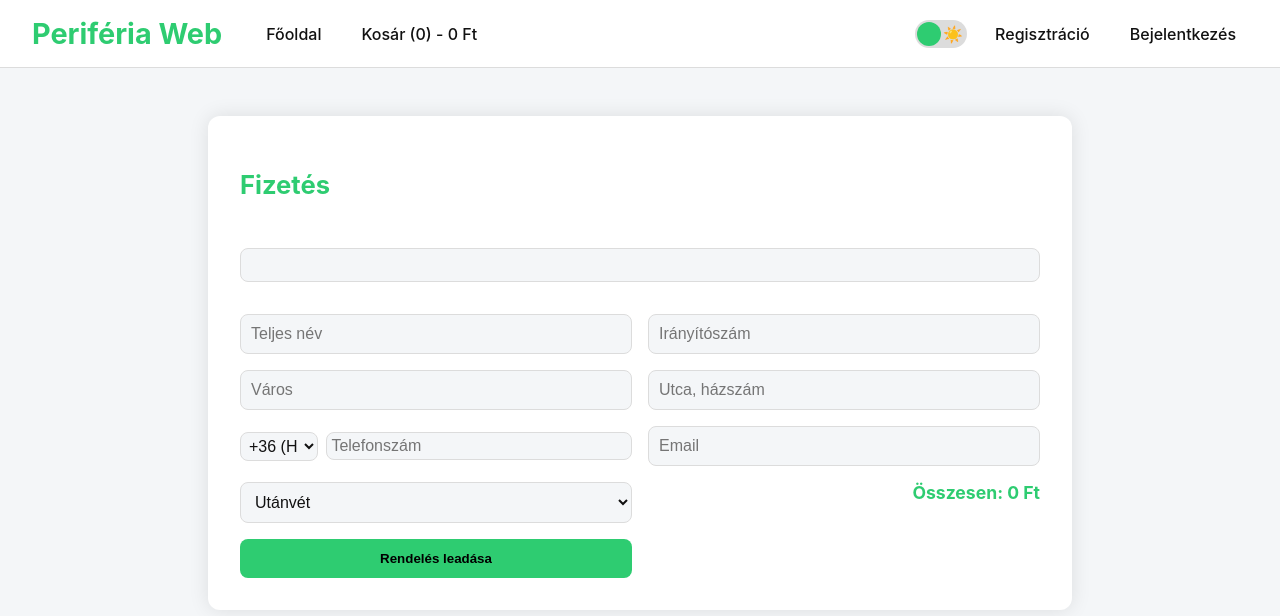
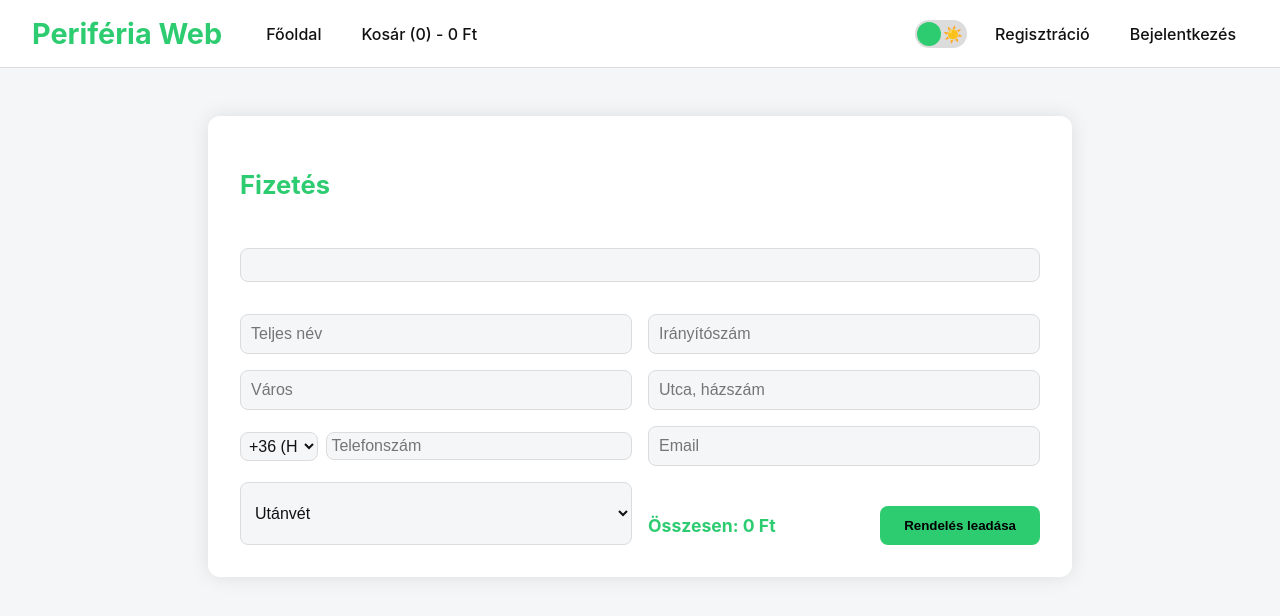
Before and after one commit to Harisnorbert/periferiaweb, a React (Create React App) app in the folder client/: page /FizetesOldal in a window 1280 px wide. Shown: the top 616 px of the page. Built offline with nearby package versions, Linux system fonts and the light colour scheme.

Commit message:
Szebb kosár és fizetés oldal csinosítás

```diff
--- a/client/src/components/FizetesOldal.js
+++ b/client/src/components/FizetesOldal.js
@@ -79,6 +79,11 @@ const FizetesOldal = ({ kosar, setKosar, kosarUrites }) => {
       return;
     }
 
+    if (!fullPhone) {
+      alert("Kérlek add meg a telefonszámodat!");
+      return;
+    }
+
     if (fizetesiMod === "bankkártya") {
       if (!kartyaSzam || !lejaratiDatum || !cvc) {
         alert("Kérlek, töltsd ki a bankkártya adatokat!");
@@ -145,7 +150,7 @@ const FizetesOldal = ({ kosar, setKosar, kosarUrites }) => {
 
       <form onSubmit={kezelRendelest} className="fizetes-form">
         <input type="text" placeholder="Teljes név" value={nev} onChange={(e) => setNev(e.target.value)} required />
-        <input type="number" placeholder="Irányítószám" value={irsz} onChange={(e) => setIrsz(e.target.value)} required />
+        <input type="text" placeholder="Irányítószám" value={irsz} onChange={(e) => {const value = e.target.value.replace(/\D/g, '').slice(0, 4); setIrsz(value);}} required/>
         <input type="text" placeholder="Város" value={varos} onChange={(e) => setVaros(e.target.value)} required />
         <input type="text" placeholder="Utca, házszám" value={utcaHazszam} onChange={(e) => setUtcaHazszam(e.target.value)} required />
         <PhoneInput onChange={setFullPhone} class="fizetestelefon"/>
@@ -163,8 +168,10 @@ const FizetesOldal = ({ kosar, setKosar, kosarUrites }) => {
             <input type="text" placeholder="CVC" value={cvc} onChange={(e) => setCvc(e.target.value)} required />
           </>
         )}
-        <div className="fizetes-osszeg">Összesen: {osszAr} Ft</div>
-        <button className="fizetes-gomb" type="submit">Rendelés leadása</button>
+        <div className="fizetes-also-sor">
+          <div className="fizetes-osszeg">Összesen: {osszAr} Ft</div>
+          <button className="fizetes-gomb" type="submit">Rendelés leadása</button>
+        </div>
       </form>
     </div>
   );
--- a/client/src/components/gameresui.css
+++ b/client/src/components/gameresui.css
@@ -465,15 +465,28 @@ body {
   font-size: 1.1rem;
 }
 
+.fizetes-also-sor {
+  display: flex;
+  justify-content: space-between;
+  align-items: center;
+  width: 100%;
+  margin-top: 1.5rem;
+}
+
+.fizetes-osszeg {
+  font-weight: bold;
+  color: var(--accent-color);
+  font-size: 1.2rem;
+}
+
 .fizetes-gomb {
   background-color: var(--accent-color);
   color: var(--button-text);
-  padding: 12px;
+  padding: 12px 24px;
   font-weight: bold;
   border: none;
   border-radius: 8px;
   cursor: pointer;
-  width: 100%;
   transition: background-color 0.2s ease;
 }
 
```
